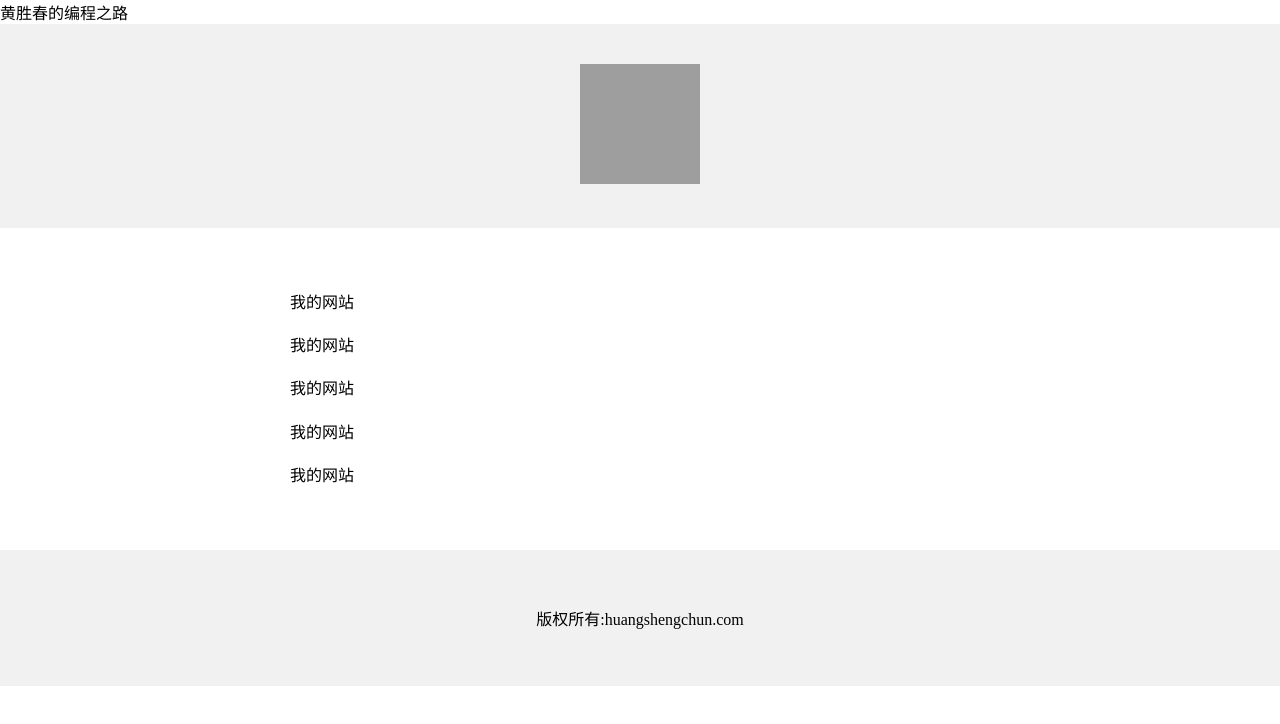
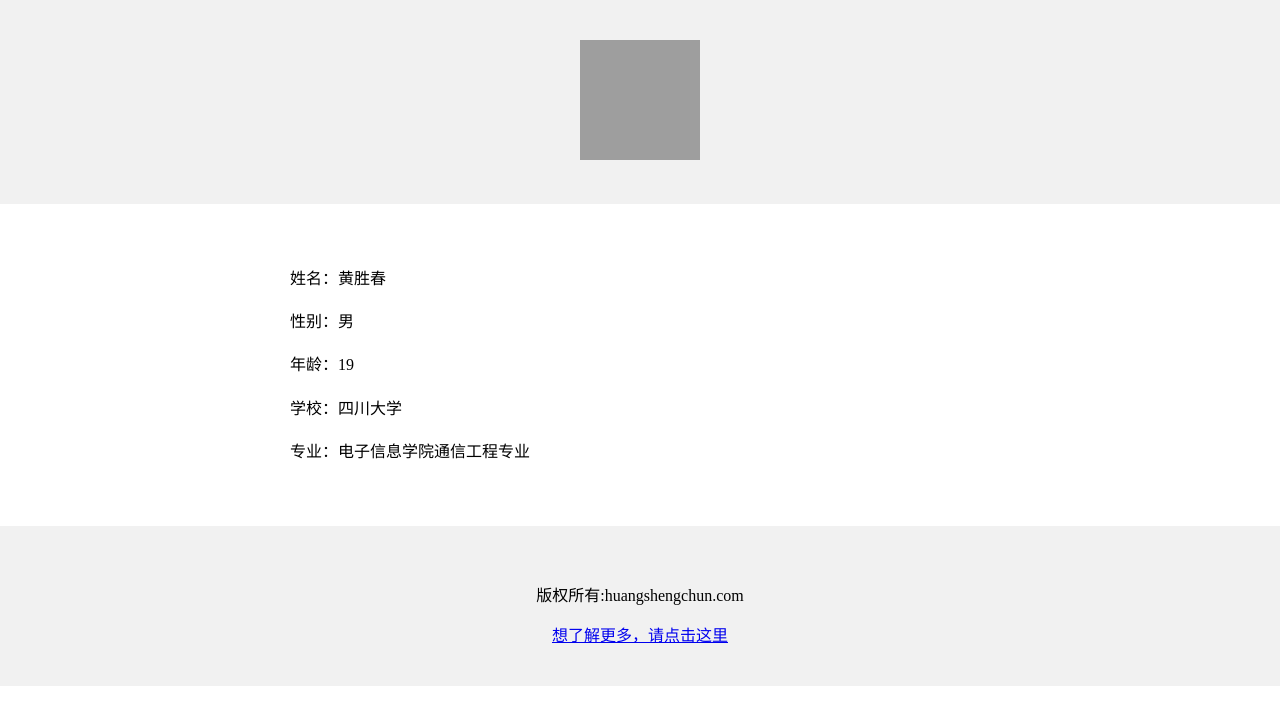
Before and after one commit to huangshengchun/re01, a plain HTML site: page index.html in a window 1280 px wide. Drawn offline with Linux system fonts and the light colour scheme; grey boxes are pictures that could not be loaded.

Commit message:
Update index.html

```diff
--- a/index.html
+++ b/index.html
@@ -3,7 +3,6 @@
   <head>
     <meta charset="utf-8" />
     <meta name="viewpoint" content="wideth=device-width,initial-scale=1" />
-    <tital>黄胜春的编程之路</tital>
     <style>
       body {
         margin: 0;
@@ -20,15 +19,15 @@
       />
     </div>
     <div style="max-width: 700px;margin: 30px auto;padding: 15px;line-height: 1.7;">
-        <p>我的网站</p>
-        <p>我的网站</p>
-        <p>我的网站</p>
-        <p>我的网站</p>
-        <p>我的网站</p>
+        <p>姓名：黄胜春</p>
+        <p>性别：男</p>
+        <p>年龄：19</p>
+        <p>学校：四川大学</p>
+        <p>专业：电子信息学院通信工程专业</p>
     </div>
     <div style="background-color: #f1f1f1; text-align: center; padding: 40px">
     <p>版权所有:huangshengchun.com</p>
-    <a href="https://huangshengchun.com"友情链接</a>
+    <a href="https://huangshengchun.com/">想了解更多，请点击这里</a>
     </div>
   </body>
 </html>
```
